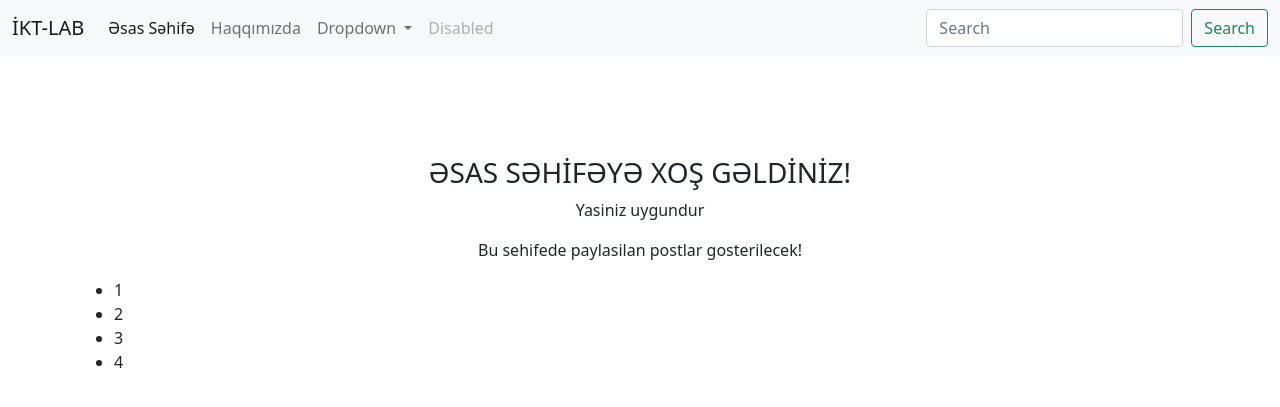
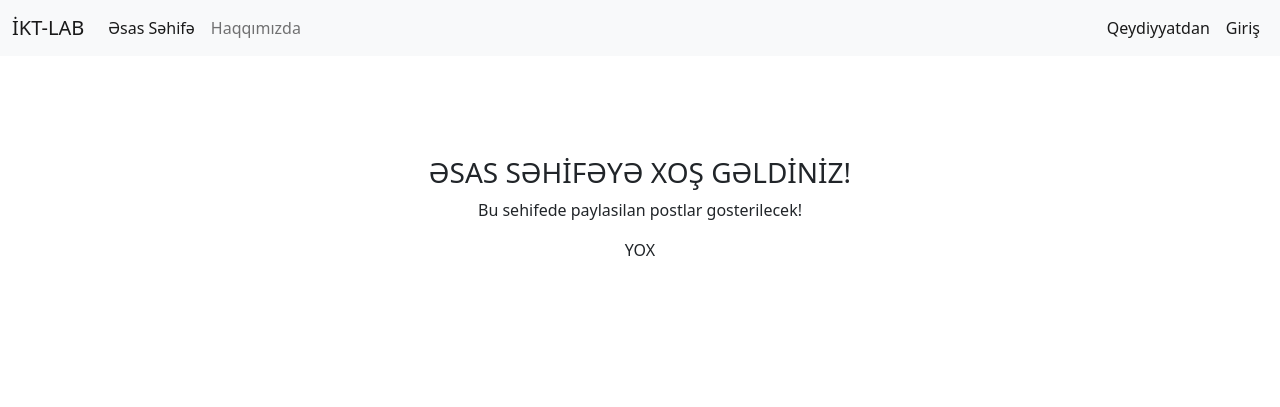
Before and after one commit to aliyevorkhan/iktlab_blog_project_django, a Django app: page / in a window 1280 px wide. Shown: the top 407 px of the page. Run offline with Django 4.2, Linux system fonts and the light colour scheme; some libraries are stand-ins or nearby versions.

Commit message:
crispy forms added, user auth control added

```diff
--- a/mysite/settings.py
+++ b/mysite/settings.py
@@ -37,7 +37,9 @@ INSTALLED_APPS = [
     'django.contrib.sessions',
     'django.contrib.messages',
     'django.contrib.staticfiles',
-    "article",
+    'article',
+    'user',
+    'crispy_forms',
 ]
 
 MIDDLEWARE = [
@@ -124,3 +126,5 @@ STATICFILES_DIRS = [
 # https://docs.djangoproject.com/en/4.0/ref/settings/#default-auto-field
 
 DEFAULT_AUTO_FIELD = 'django.db.models.BigAutoField'
+
+CRISPY_TEMPLATE_PACK = 'bootstrap4'
--- a/templates/includes/navbar.html
+++ b/templates/includes/navbar.html
@@ -12,25 +12,25 @@
           <li class="nav-item">
             <a class="nav-link" href="/about">Haqqımızda</a>
           </li>
-          <li class="nav-item dropdown">
-            <a class="nav-link dropdown-toggle" href="#" id="navbarDropdown" role="button" data-bs-toggle="dropdown" aria-expanded="false">
-              Dropdown
-            </a>
-            <ul class="dropdown-menu" aria-labelledby="navbarDropdown">
-              <li><a class="dropdown-item" href="#">Action</a></li>
-              <li><a class="dropdown-item" href="#">Another action</a></li>
-              <li><hr class="dropdown-divider"></li>
-              <li><a class="dropdown-item" href="#">Something else here</a></li>
-            </ul>
+        </ul>
+
+        <ul class="navbar-nav ml-auto">
+          {% if request.user.is_authenticated %}
+          <li class="nav-item">
+            <a class="nav-link active" aria-current="page" href="/articles/dashboard">İdarəetmə Paneli</a>
           </li>
           <li class="nav-item">
-            <a class="nav-link disabled">Disabled</a>
+            <a class="nav-link active" aria-current="page" href="/user/logout">Çıxış</a>
           </li>
+          {% else %}
+          <li class="nav-item">
+            <a class="nav-link active" aria-current="page" href="/user/register">Qeydiyyatdan</a>
+          </li>
+          <li class="nav-item">
+            <a class="nav-link active" aria-current="page" href="/user/login">Giriş</a>
+          </li>
+          {% endif %}
         </ul>
-        <form class="d-flex">
-          <input class="form-control me-2" type="search" placeholder="Search" aria-label="Search">
-          <button class="btn btn-outline-success" type="submit">Search</button>
-        </form>
-      </div>
+       </div>
     </div>
   </nav>
--- a/templates/index.html
+++ b/templates/index.html
@@ -4,18 +4,15 @@
 
     <div style="margin-top:100px;" class="jumbotron text-center">
         <h3> ƏSAS SƏHİFƏYƏ XOŞ GƏLDİNİZ! </h3>
-        {%if age >= 18 %}
-            <p>Yasiniz uygundur</p>
+        <p> Bu sehifede paylasilan postlar gosterilecek! </p>
+
+        {% if request.user.is_authenticated %}
+            Giris edildi {{request.user.username}}
         {% else %}
-            <p>Yasiniz uygun deyil</p>
+            YOX
         {% endif %}
-        <p> Bu sehifede paylasilan postlar gosterilecek! </p>
     </div>
 
-    <ul>
-        {% for number in numbers %}
-            <li>{{number}}</li>
-        {% endfor %}
-    </ul>
+
 
 {% endblock body %}
--- a/user/forms.py
+++ b/user/forms.py
@@ -19,3 +19,8 @@ class RegisterForm(forms.Form):
 
         }
         return values
+
+
+class LoginForm(forms.Form):
+    username = forms.CharField(label="İstifadəçi adı")
+    password = forms.CharField(label="Parol", widget=forms.PasswordInput)
```
Also changed, not shown: templates/login.html (+17 -2 lines), templates/register.html (+16 -7 lines), user/views.py (+25 -4 lines), README.md, db.sqlite3.
